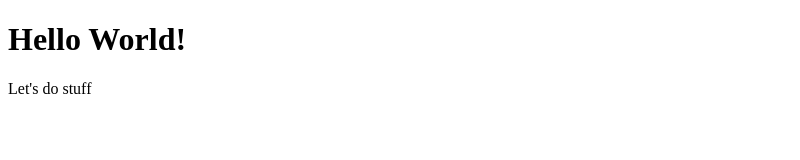
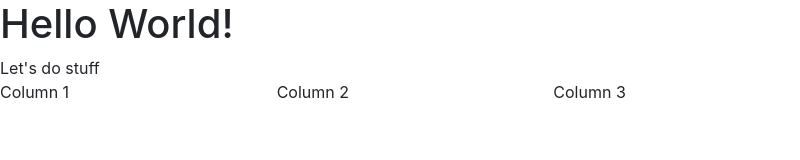
Before and after one commit to WayToGoSkills/VideoConvertJS, an Electron app: page index.html in a window 800 px wide. Drawn offline with nearby package versions, Linux system fonts and the light colour scheme.

Commit message:
Added more deppendencies and the beginnings of an interface.

```diff
--- a/index.html
+++ b/index.html
@@ -2,6 +2,8 @@
 <html>
     <head>
         <meta charset="utf-8" />
+        <meta name="viewport" content="width=device-width, initial-scale=1, shrink-to-fit=no">
+        <link href="node_modules/bootstrap/dist/css/bootstrap.min.css" rel="stylesheet">
         <title>VideoConvertJS</title>
     </head>
     <body>
@@ -9,5 +11,22 @@
         <div>
             Let's do stuff
         </div>
+
+        <div class="row">
+            <div class="col-md-4">
+                Column 1
+            </div>
+            <div class="col-md-4">
+                Column 2
+            </div>
+            <div class="col-md-4">
+                Column 3
+            </div>
+        </div>
+
+        <script>
+            require('bootstrap');
+            require('datatables.net-bs4');
+        </script>
     </body>
 </html>
```
Also changed, not shown: package.json (+8 -2 lines), 1 other file.
